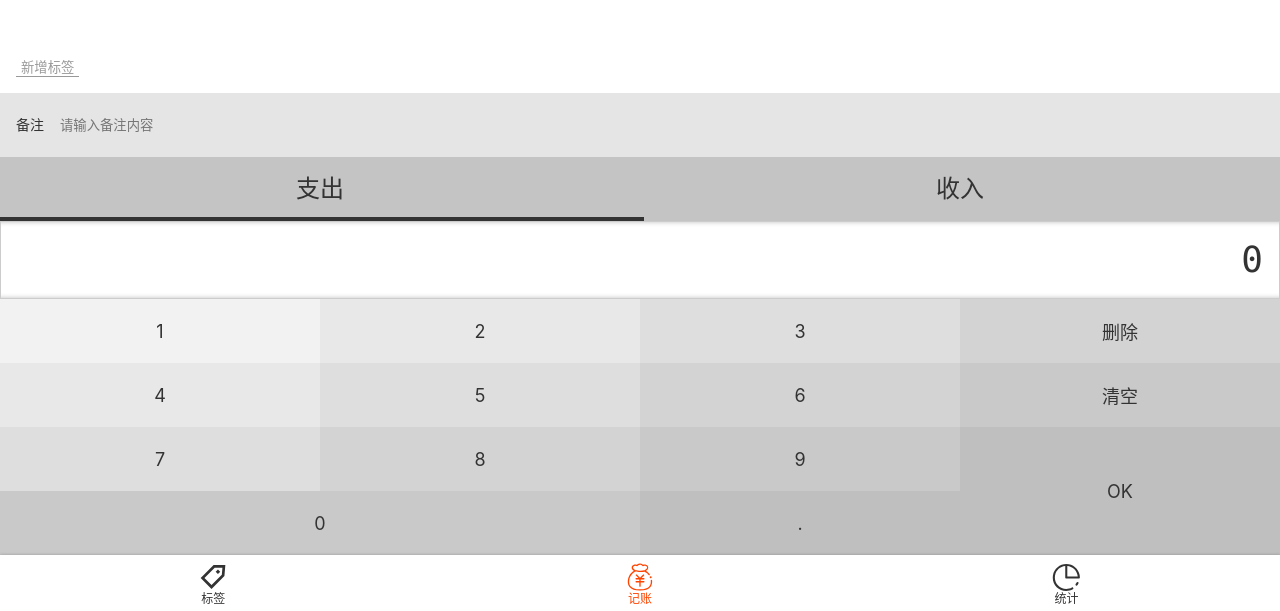
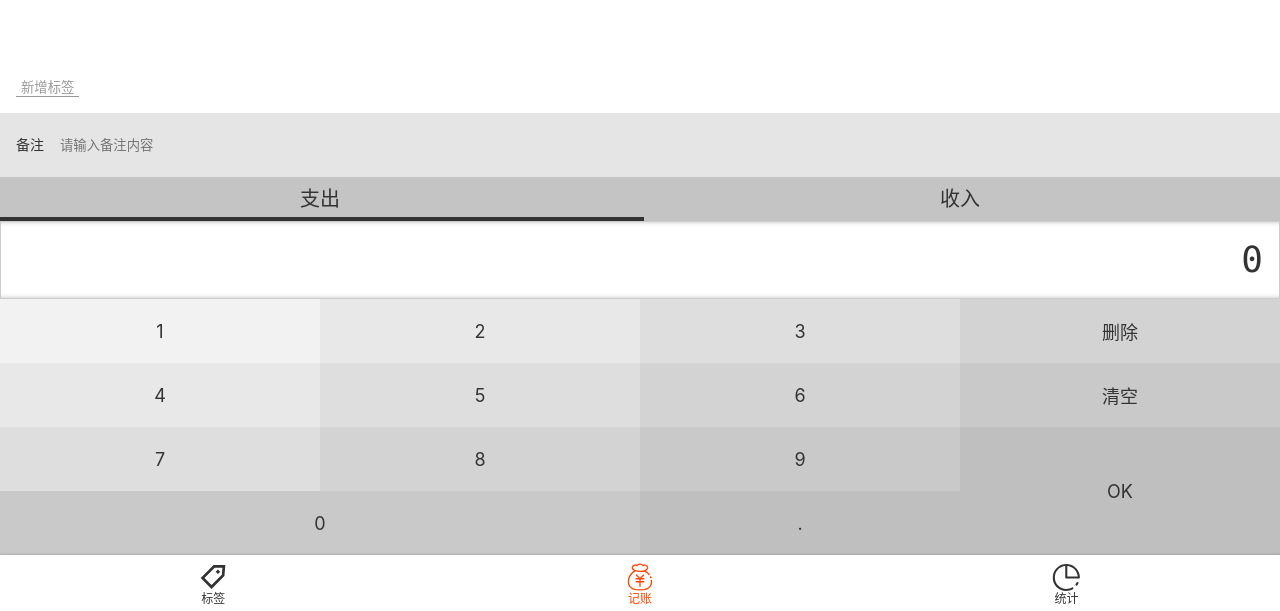
Before and after one commit to rourou1107/morney, a Vue app: page /#/money in a window 1280 px wide. Shown: the part 189-800 px from the top of the page. Built offline with nearby package versions, Linux system fonts and the light colour scheme; the HTML template or start-up script is replaced by a standard one.

Commit message:
抽离两个存常量的文件
Change-Id: I5985537ab6e87ed8d6200f688e5c7c4d1d1baf9d

```diff
--- a/src/components/Tabs.vue
+++ b/src/components/Tabs.vue
@@ -38,11 +38,11 @@
     .types {
         background: #c4c4c4;
         display: flex;
-        font-size: 24px;
+        font-size: 20px;
 
         li {
             width: 50%;
-            padding: 20px 0;
+            padding: 12px 0;
             text-align: center;
 
             &.selected {
--- /dev/null
+++ b/src/constants/intervalList.ts
@@ -0,0 +1,5 @@
+export default Object.freeze([
+    {text: '按天', value: 'day'},
+    {text: '按周', value: 'week'},
+    {text: '按月', value: 'month'}
+]);
--- /dev/null
+++ b/src/constants/typeList.ts
@@ -0,0 +1,4 @@
+export default Object.freeze([
+    {text: '支出', value: '-'},
+    {text: '收入', value: '+'}
+]);
--- a/src/views/Money.vue
+++ b/src/views/Money.vue
@@ -22,6 +22,7 @@
     import NumberPad from '@/components/money/NumberPad.vue';
     import {Component} from 'vue-property-decorator';
     import Tabs from '@/components/Tabs.vue';
+    import typeList from '@/constants/typeList';
 
     @Component({
         components: {
@@ -36,10 +37,7 @@
             types: '-',
             amount: 0,
         };
-        typeList = [
-            {text: '支出', value: '-'},
-            {text: '收入', value: '+'}
-        ];
+        typeList = typeList;
         get recordList() {
             return this.$store.state.recordList;
         }
--- a/src/views/Statistics.vue
+++ b/src/views/Statistics.vue
@@ -10,32 +10,32 @@
 
 <script lang="ts">
     import Vue from 'vue';
-    import Layout from "@/components/Layout.vue";
+    import Layout from '@/components/Layout.vue';
     import {Component} from 'vue-property-decorator';
     import Tabs from '@/components/Tabs.vue';
+    import intervalList from '@/constants/intervalList';
+    import typeList from '@/constants/typeList';
+
     @Component({
         components: {Tabs, Layout}
     })
     export default class Statistics extends Vue {
-        type:string =  '-';
-        interval:string = 'day';
-        intervalList = [
-            {text: '按天', value: 'day'},
-            {text: '按周', value: 'week'},
-            {text: '按月', value: 'month'}
-        ]
-        typeList = [
-            {text: '支出', value: '-'},
-            {text: '收入', value: '+'}
-        ]
+        type: string = '-';
+        interval: string = 'day';
+        intervalList = intervalList;
+        typeList = typeList;
     }
 </script>
 
 <style lang="scss" scoped>
     ::v-deep .tabs-type-item { /* >>> 等价于 ::v-deep */
         background: #ffffff;
+        padding: 20px 0;
+        font-size: 24px;
+
         &.selected {
             background: #c4c4c4;
+
             &::after {
                 display: none;
             }
```
